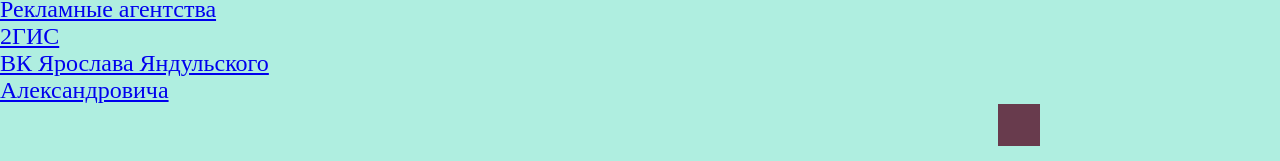
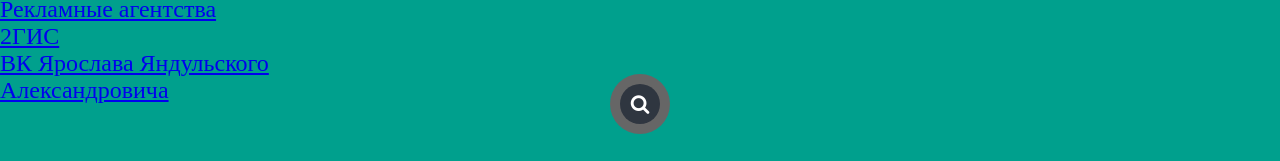
Before and after one commit to IdexYarik/IndexYarik2.0, a plain HTML site: page index.html in a window 1280 px wide. Shown: the part 247-408 px from the top of the page. Drawn offline with Linux system fonts and the light colour scheme; grey boxes are pictures that could not be loaded.

Commit message:
12121211

```diff
--- a/index.html
+++ b/index.html
@@ -5,6 +5,8 @@
     <meta name="viewport" content="width=device-width, initial-scale=1.0">
     <title>indexYarik</title>
     <link rel="stylesheet" href="main.css">
+    <link rel="stylesheet" href="https://cdnjs.cloudflare.com/ajax/libs/font-awesome/4.7.0/css/font-awesome.min.css">
+
 </head>
 <body bgcolor="#AFEEE;">
     <div class="stupedYarik", align="left">
@@ -16,11 +18,34 @@
     <a href="https://vk.com/yaroslavyand", align="left">ВК Ярослава Яндульского Александровича</a><br>
     </div>
     <center>
-        <form>
-            <input type="text" placeholder="Искать здесь...">
-            <button type="submit"></button>
-          </form>
-    <br>
+        <script type="text/javascript">
+            function dos12(g1) {
+            window.open('https://www.google.com/#q='+g1 +" site:linkedin.com",      'G1window');
+            }
+
+                  </script>
+              <form onsubmit="dos12(this.g1.value); return false;">
+                <div class="search-box">
+                    <input type="text" name="g1" class="search-txt"  type="submit"  placeholder="Type to search"/>
+                    <a class="search-btn" href="#">
+                    <i class="fa fa-search" aria-hidden="true"></i>
+                    </a>
+                </div>
+                <br />
+              </form>
+              <!-- <script type="text/javascript">
+                function dos12(g1) {
+                window.open('https://www.google.com/#q='+g1 +" site:linkedin.com",      'G1window');
+                }
+
+                      </script>
+                  <form onsubmit="dos12(this.g1.value); return false;">
+                    <input type="text" name="g1" size="20" placeholder="Name" />
+                            <input type="submit" value="Submit" />
+                    Search Linkedin via Google<br />
+                    <br />
+                  </form> -->
+    <br><br><br><br><br><br><br><br><br><br><br>
     <iframe width="800" height="500"
     src="https://www.youtube.com/embed/tgbNymZ7vqY?autoplay=1"
     frameborder="0"
@@ -43,6 +68,5 @@ allowfullscreen>
     </center>
 </footer>
 
-
 </body>
 </html>
--- a/main.css
+++ b/main.css
@@ -2,7 +2,59 @@
 HTML
 * {box-sizing: border-box;
   margin: 0;}
-
+body {
+      margin: 0;
+      padding: 0;
+      background: #00a08d;
+      }
+      .search-box {
+      position: absolute;
+      left: 50%;
+      transform: translate(-50%, -50%);
+      background: #666666;
+      height: 60px;
+      border-radius: 60px;
+      padding: 10px;
+      }
+      .search-box:hover > .search-txt {
+      width: 240px;
+      padding: 0 6px;
+      }
+      .search-box:hover > .search-btn {
+      background: white;
+      color: black;
+      }
+      .search-btn {
+      color: #eeeeee;
+      float: right;
+      width: 40px;
+      height: 40px;
+      border-radius: 50%;
+      background: #2f3640;
+      display: flex;
+      justify-content: center;
+      align-items: center;
+      transition: 0.4s;
+      color: white;
+      cursor: pointer;
+      text-decoration:none;
+      }
+      .search-btn > i {
+      font-size: 20px;
+      }
+      .search-txt {
+      border: none;
+      background: none;
+      outline: none;
+      float: left;
+      padding: 0;
+      color: white;
+      font-size: 16px;
+      transition: 0.4s;
+      line-height: 40px;
+      width: 0px;
+      font-weight: bold;
+      }
 
 footer {
   Right: 0;
@@ -12,31 +64,7 @@ footer {
   background: #000000;
   color: white;
 }
-form {
-  position: relative;
-  width: 800px;
-  margin: 0 auto;
-  height: 42px;
-}
-input {
-  height: 42px;
-  width: 0;
-  padding: 0 42px 0 15px;
-  border: none;
-  border-bottom: 2px solid transparent;
-  outline: none;
-  background: transparent;
-  transition: .4s cubic-bezier(0, 0.8, 0, 1);
-  position: absolute;
-  top: 0;
-  right: 0;
-  z-index: 2;
-}
-input:focus {
-  width: 800px;
-  z-index: 1;
-  border-bottom: 2px solid #F9F0DA;
-}
+
 .stupedYarik{
   width: 350px;
   display: block;
```
